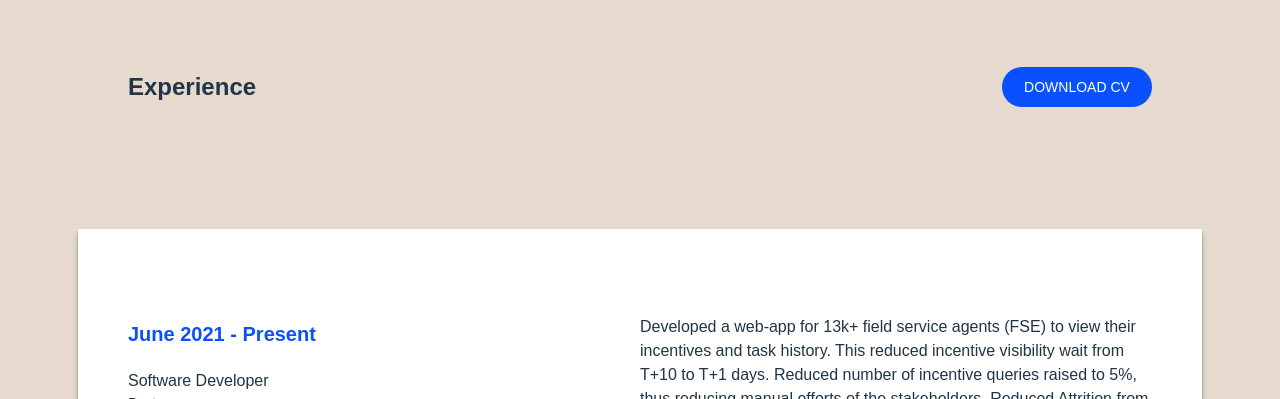
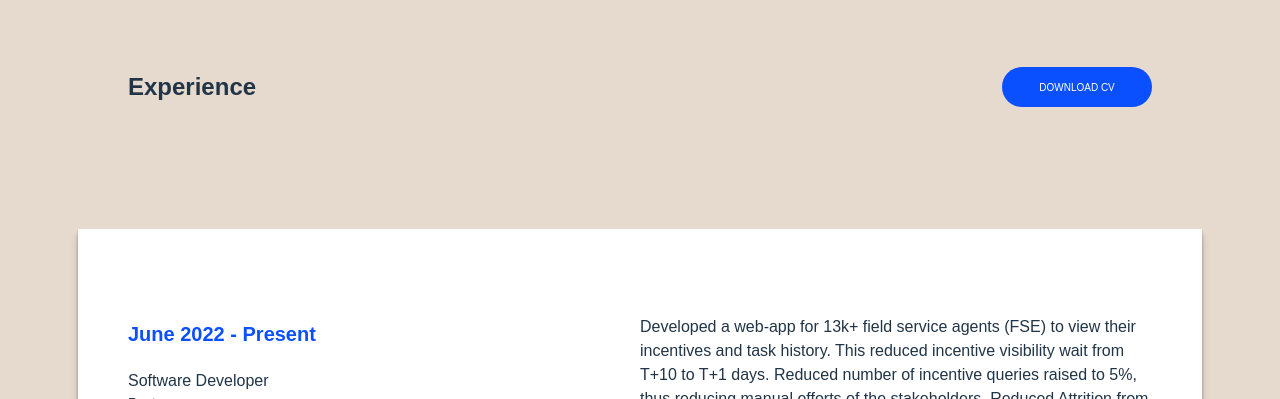
Before and after one commit to anuujj/anuujj.github.io, a React (Vite) app: page /about in a window 1280 px wide. Both pictures are taken after a click on the button "RESUME". Shown: the part 204-603 px from the top of the page. Built offline with nearby package versions, Linux system fonts and the light colour scheme.

Commit message:
projects fixed

```diff
--- a/src/Components/Project.tsx
+++ b/src/Components/Project.tsx
@@ -1,23 +1,27 @@
 export default function Project({
   name,
+  subheading,
   description,
   img,
+  onProjectClick,
 }: {
   name: string;
+  subheading: string;
   description: string;
   img: string[];
+  onProjectClick: () => void;
 }) {
   return (
     <div className="project">
       <div className="projectTitle">
         <h2>{name}</h2>
-        <h3>{"sub heading here"}</h3>
+        <h3>{subheading}</h3>
       </div>
       <p>{description}</p>
-      <picture>
+      <picture className="projectImg" onClick={onProjectClick} >
         <source srcSet={img[2]} media="(min-width:  800px)" />
         <source srcSet={img[1]} media="(min-width:  500px)" />
-        <img src={img[0]} alt="project" />
+        <img src={img[0]} alt="project"/>
       </picture>
     </div>
   );
--- a/src/pages/About.tsx
+++ b/src/pages/About.tsx
@@ -14,7 +14,7 @@ export default function About({ route }: { route: (page: string) => void }) {
           <Shortcut className="fromAbout" route={route} />
           <article>
             I am currently working as a Software Developer at Paytm, a leading
-            fintech company in India. With over 1.5+ years of experience in
+            fintech company in India. With over 2+ years of experience in
             frontend development, I possess a robust skill set that includes
             expertise in HTML, CSS, JavaScript/TypeScript, and proficiency in
             frameworks such as React. My work experience extends to an agile
--- a/src/pages/Projects.tsx
+++ b/src/pages/Projects.tsx
@@ -3,23 +3,29 @@ import "../styles/projects.css";
 export default function Projects() {
   const projects = [
     {
-      name: "Project 1",
+      name: "Voyager",
+      subheading: "Starknet Block Explorer",
       description:
-        "Lorem ipsum dolor sit amet, consectetur adipiscing elit. Sed faucibus, odio sed dictum congue, elit metus viverra nisi, id tempus eros velit id justo. Nullam scelerisque vestibulum leo. Integer commodo sapien sit amet mauris ultricies varius. Fusce euismod fermentum ",
-      img: ["", "", ""],
+        " A block explorer for Starknet, a permissionless, open-source, and decentralized Layer 2 scaling solution for Ethereum. Voyager is a tool that allows users to explore the Starknet blockchain, view transactions, and interact with smart contracts. Voyager is built using React, TypeScript, node and expressjs.",
+      img: ["Voyager.png", "Voyager.png"],
+      link: "https://voyager-anuujj.vercel.app/",
     },
-    {
-      name: "Project 2",
-      description:
-      "Lorem ipsum dolor sit amet, consectetur adipiscing elit. Sed faucibus, odio sed dictum congue, elit metus viverra nisi, id tempus eros velit id justo. Nullam scelerisque vestibulum leo. Integer commodo sapien sit amet mauris ultricies varius. Fusce euismod fermentum ",
-      img: ["", "", ""],
-    },
-    {
-      name: "Project 3",
-      description:
-      "Lorem ipsum dolor sit amet, consectetur adipiscing elit. Sed faucibus, odio sed dictum congue, elit metus viverra nisi, id tempus eros velit id justo. Nullam scelerisque vestibulum leo. Integer commodo sapien sit amet mauris ultricies varius. Fusce euismod fermentum ",
-      img: ["", "", ""],
-    },
+    // {
+    //   name: "Project 2",
+    //   subheading: "A travel blog",
+    //   description:
+    //     "Lorem ipsum dolor sit amet, consectetur adipiscing elit. Sed faucibus, odio sed dictum congue, elit metus viverra nisi, id tempus eros velit id justo. Nullam scelerisque vestibulum leo. Integer commodo sapien sit amet mauris ultricies varius. Fusce euismod fermentum ",
+    //   img: ["", "", ""],
+    //   link: "",
+    // },
+    // {
+    //   name: "Project 3",
+    //   subheading: "A travel blog",
+    //   description:
+    //     "Lorem ipsum dolor sit amet, consectetur adipiscing elit. Sed faucibus, odio sed dictum congue, elit metus viverra nisi, id tempus eros velit id justo. Nullam scelerisque vestibulum leo. Integer commodo sapien sit amet mauris ultricies varius. Fusce euismod fermentum ",
+    //   img: ["", "", ""],
+    //   link: "",
+    // },
   ];
   return (
     <div className="bodyContainer">
@@ -29,8 +35,10 @@ export default function Projects() {
           <Project
             key={index}
             name={project.name}
+            subheading={project.subheading}
             description={project.description}
             img={project.img}
+            onProjectClick={() => window.open(project.link, "_blank")?.focus()}
           />
         ))}
       </div>
--- a/src/pages/Resume.tsx
+++ b/src/pages/Resume.tsx
@@ -3,7 +3,7 @@ import "../styles/resume.css";
 
 const experience = [
   {
-    date: "June 2021 - Present",
+    date: "June 2022 - Present",
     title: "Software Developer",
     company: "Paytm",
     location: "Noida, India",
@@ -26,7 +26,12 @@ export default function Resume() {
         <h1>Resume</h1>
         <div className="expHeading">
           <h3>Experience</h3>
-          <button>DOWNLOAD CV</button>
+          <a
+            href="https://drive.google.com/file/d/1onm2Aa07E5qf2mrioQzliHX-e1d2zEZg/view?usp=drive_link"
+            target="resume"
+          >
+            DOWNLOAD CV
+          </a>
         </div>
         {experience.map((exp) => (
           <Experience
--- a/src/styles/projects.css
+++ b/src/styles/projects.css
@@ -1,17 +1,32 @@
-.project{
+.about,
+.bodyContainer {
+  animation: opacity-1 500ms 1 forwards;
+}
+@keyframes opacity-1 {
+  from {
+    opacity: 0;
+    transform: scale(0.9);
+  }
+  to {
+    opacity: 1;
+    transform: scale(1);
+  }
+}
+.project {
   margin: 6rem 0;
   padding: 7rem 5rem;
   width: 100%;
   display: grid;
+  gap: 2rem;
   grid-template-columns: 1.5fr 1fr;
   background-color: #fff;
   box-shadow: 0 1px 1px rgba(0, 0, 0, 0.15), 0 2px 2px rgba(0, 0, 0, 0.15),
     0 4px 4px rgba(0, 0, 0, 0.15), 0 8px 8px rgba(0, 0, 0, 0.15);
 }
-.project p{
+.project p {
   font-size: 1.6rem;
 }
-.projectTitle{
+.projectTitle {
   border-left: 0.8rem solid #0b50ff;
   position: relative;
   left: -5rem;
@@ -23,28 +38,32 @@
   font-weight: 600;
 }
 .projectTitle h3 {
-    margin:0;
+  margin: 0;
   font-size: 1.4rem;
   font-weight: 400;
 }
-.project picture{
+.project picture {
   grid-column: 2;
   grid-row: 1/3;
+  cursor: pointer;
+}
+.project picture img {
+  max-width: 100%;
 }
 @media (max-width: 1000px) {
   .project {
     padding: 2rem;
   }
-    .projectTitle{
-        left:-2rem;
+  .projectTitle {
+    left: -2rem;
     padding-left: 1rem;
   }
 }
-@media (max-width: 650px){
-    .project{
+@media (max-width: 650px) {
+  .project {
     grid-template-columns: 1fr;
   }
-    .project picture{
+  .project picture {
     grid-column: 1;
     grid-row: 3;
   }
--- a/src/styles/resume.css
+++ b/src/styles/resume.css
@@ -31,12 +31,15 @@
 .expHeading h3 {
   font-size: 2.4rem;
 }
-.expHeading button {
+.expHeading a {
   background-color: #0b50ff;
   color: #fff;
   border-radius: 100px;
   width: 15rem;
   height: 4rem;
+  display: flex;
+  align-items: center;
+  justify-content: center;
 }
 .experienceTab {
   display: grid;
```
Also changed, not shown: public/Voyager.png (added). Lines whose indentation alone changed are shown as unchanged.
